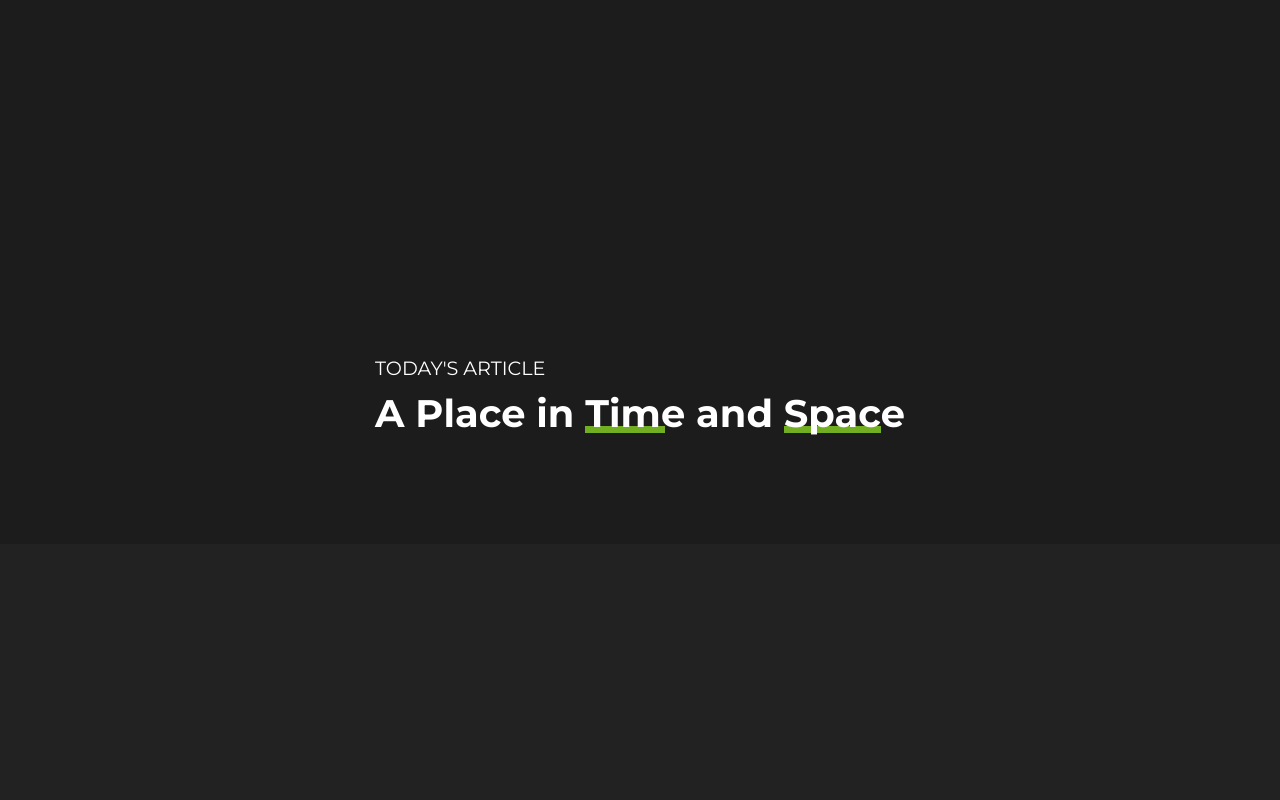
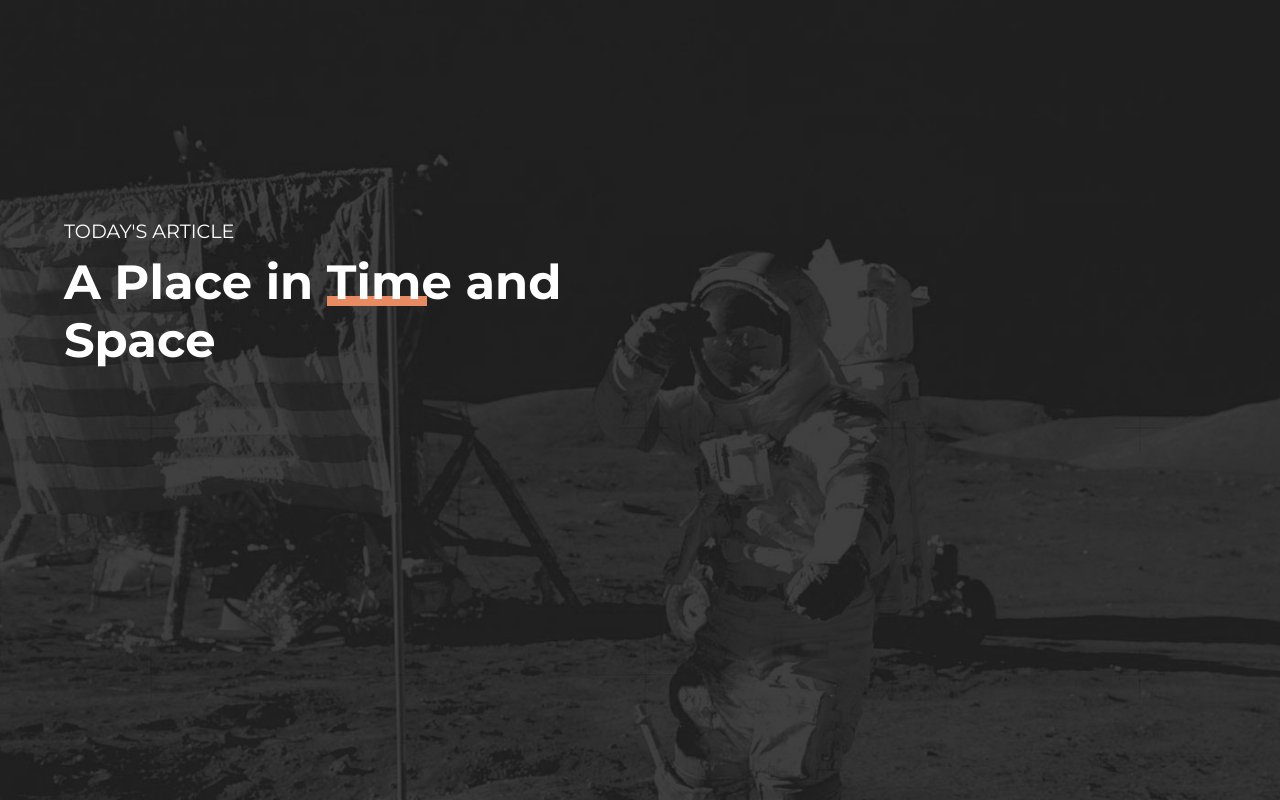
Before and after one commit to luigialcuaz/simple-layout, a plain HTML site: page index.html in a window 1280 px wide. Drawn offline with Linux system fonts and the light colour scheme.

Commit message:
added a background img that has been darkened through a photo editor

```diff
--- a/index.css
+++ b/index.css
@@ -10,23 +10,25 @@ body {
 body {
   font-family: "Montserrat";
   display: grid;
-  place-content: center;
-  background: linear-gradient(
-    0deg,
-    rgba(34, 34, 34, 1) 32%,
-    rgba(28, 28, 28, 1) 32%,
-    rgba(28, 28, 28, 1) 100%
-  );
+  align-items: center;
+  background: url("./moon_dark.jpg");
+  background-size: cover;
   color: white;
+}
+
+.container {
+  width: 50%;
+  margin-left: 4em;
+  height: 50vh;
 }
 
 h1 {
   margin-top: 0;
-  font-size: 2.4rem;
+  font-size: 3em;
 }
 
 p {
-  font-size: 1.2rem;
+  font-size: 1.2em;
   margin-bottom: 0.5em;
   text-transform: uppercase;
 }
@@ -42,9 +44,8 @@ span:before {
   width: 80%;
   bottom: 0.1em;
   z-index: -1;
-  background: #71ae21;
+  background: #e88a62;
 }
-
 /*
 
 - White Space
```
Also changed, not shown: moon.jpg (added), moon_dark.jpg (added), sky1.jpg (added), sky2.jpg (added), sky2_dark.jpg (added), sky3.jpg (added).
